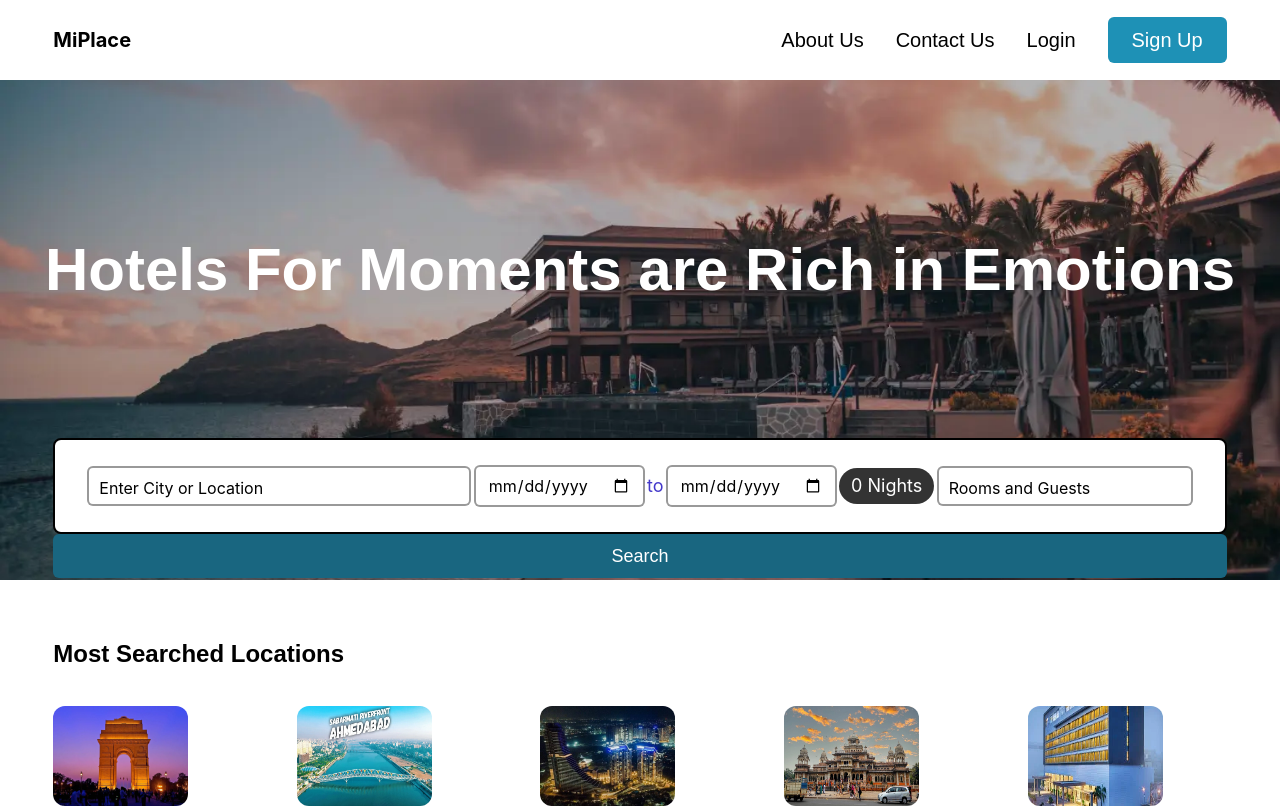
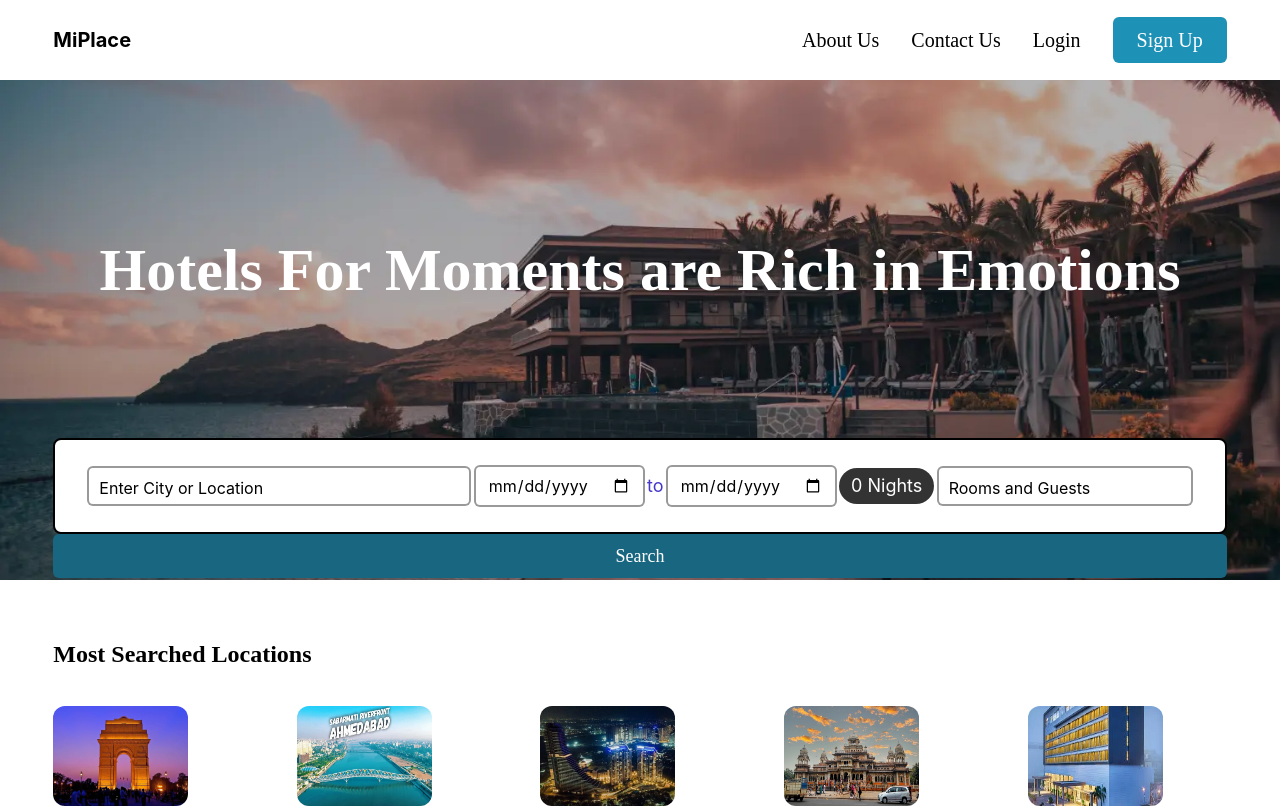
Before and after one commit to aruljohnsonalmabetter/MiPlace-Frontend, a React (Create React App) app in the folder miplace/: page / in a window 1280 px wide. Shown: the top 808 px of the page. Built offline with nearby package versions, Linux system fonts and the light colour scheme; no server answers.

Commit message:
font style changes added

```diff
--- a/miplace/tailwind.config.js
+++ b/miplace/tailwind.config.js
@@ -6,7 +6,7 @@ module.exports = {
   theme: {
     extend: {
       fontFamily: {
-        mullish: ["Mulish", "sans-serif"],
+        mullish: ["Poppins"],
       },
       colors: {
         deepBlue: "#02042a",
```
